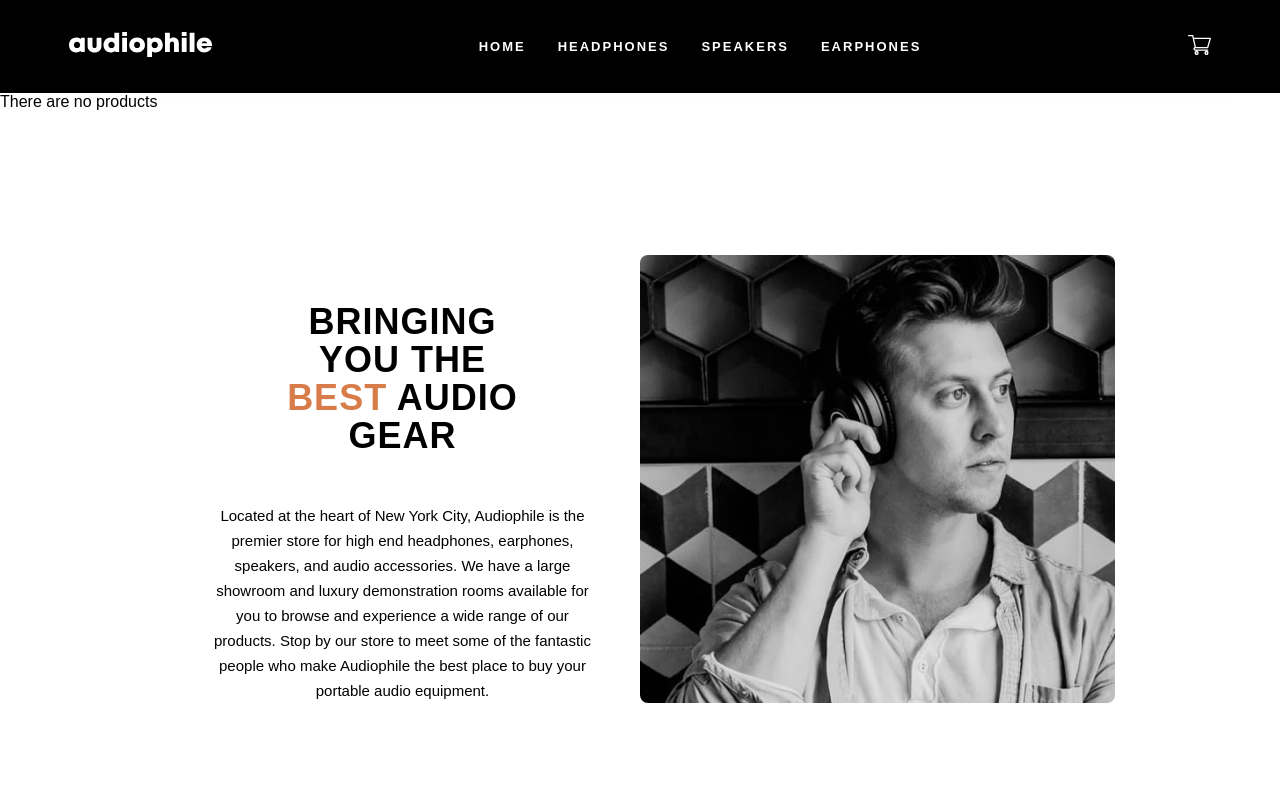
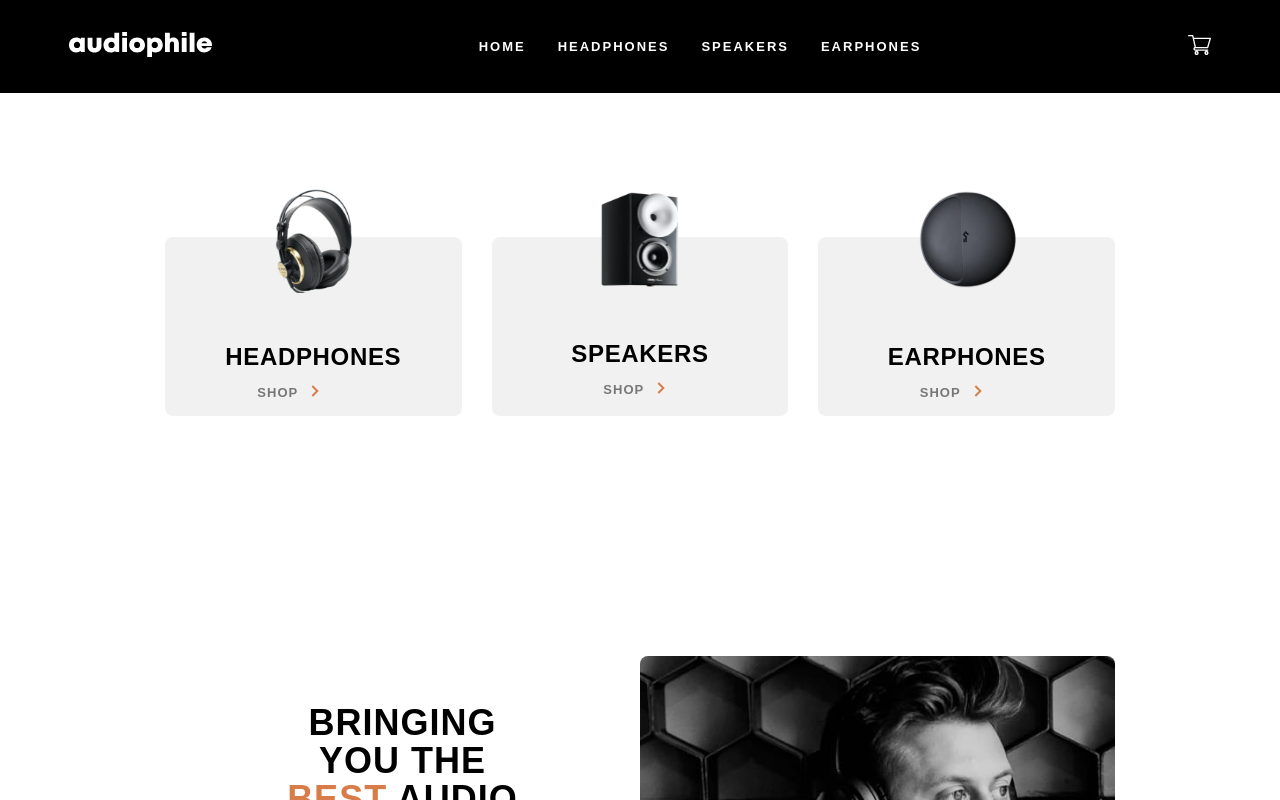
Before and after one commit to nikoescobal/e-commerce-app, a Next.js app: page /products in a window 1280 px wide. Shown: the top 800 px of the page. Built offline with nearby package versions, Linux system fonts and the light colour scheme.

Commit message:
Added ProductCategories to /products

```diff
--- a/app/products/page.js
+++ b/app/products/page.js
@@ -1,7 +1,12 @@
 import React from 'react';
+import ProductCategories from '../../components/organisms/ProductCategories/ProductCategories';
 
 const Products = () => {
-  return <div>There are no products</div>;
+  return (
+    <div>
+      <ProductCategories />
+    </div>
+  );
 };
 
 export default Products;
```
